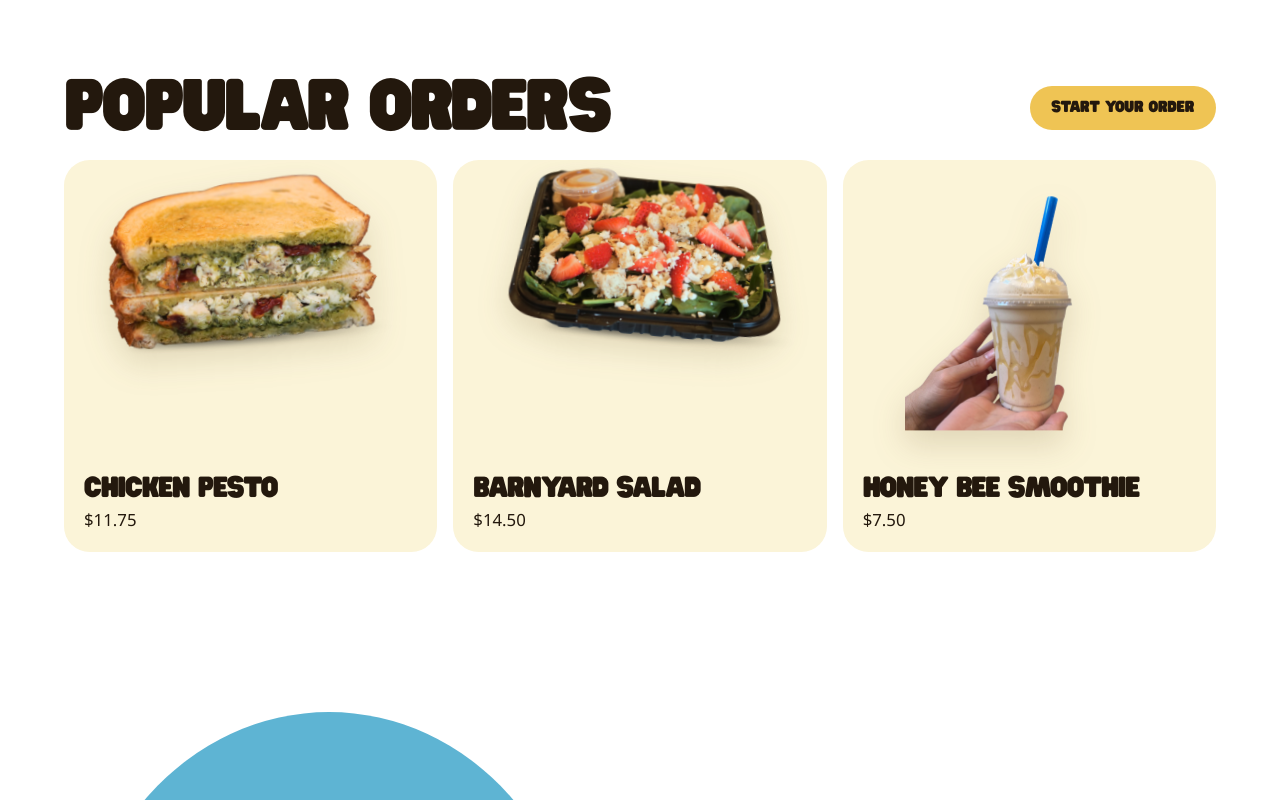
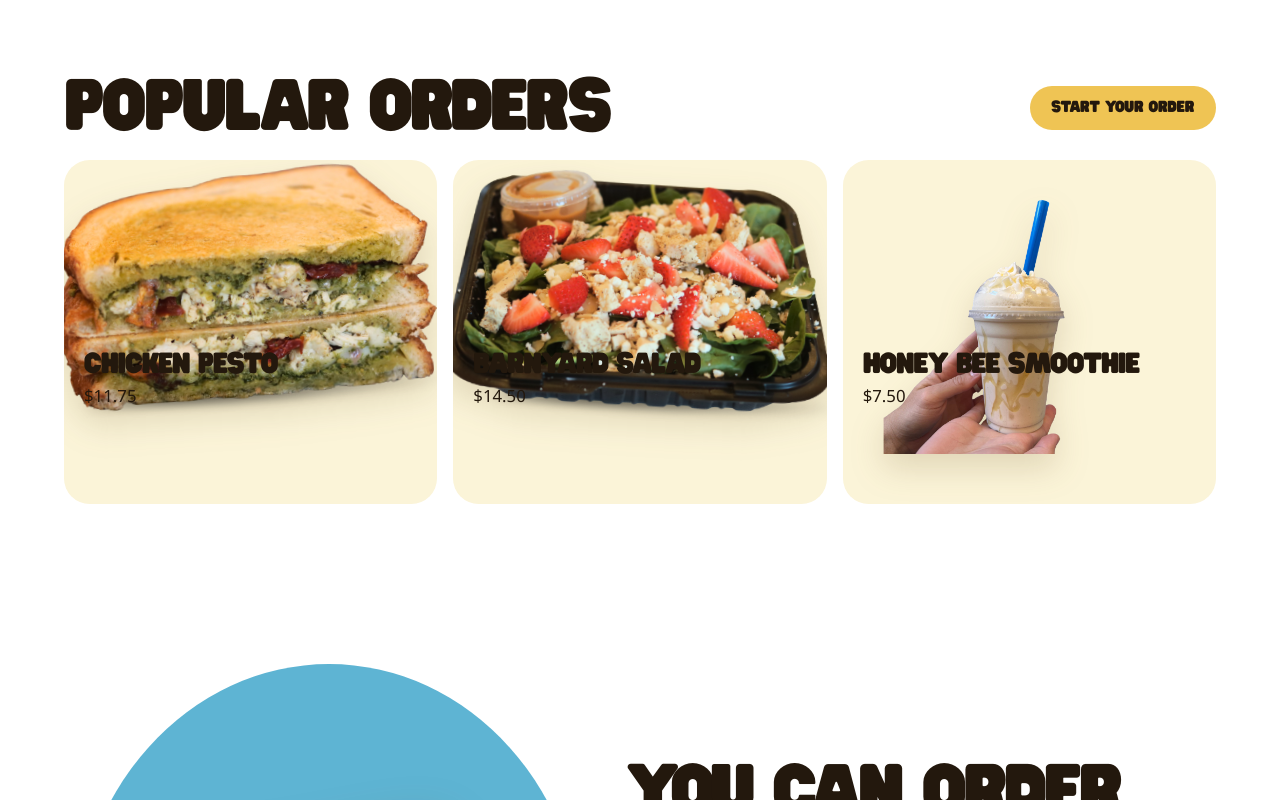
Before and after one commit to andrewchwalik/bluebird, a React (Vite) app: page / in a window 1280 px wide. Shown: the part 760-1560 px from the top of the page. Built offline with nearby package versions, Linux system fonts and the light colour scheme; no server answers.

Commit message:
Unify product card image placement

```diff
--- a/src/App.css
+++ b/src/App.css
@@ -369,7 +369,9 @@ main {
 }
 
 .popular-card {
-  padding: 1.25rem;
+  position: relative;
+  min-height: 21.5rem;
+  padding: 12rem 1.25rem 1.25rem;
   border-radius: 1.6rem;
   background: #fbf4d8;
   overflow: hidden;
@@ -391,6 +393,8 @@ main {
 }
 
 .popular-card h3 {
+  position: relative;
+  z-index: 2;
   margin-bottom: 0.4rem;
   color: #23180d;
   font-family: 'Hit and Run', var(--display);
@@ -400,6 +404,8 @@ main {
 }
 
 .popular-card p {
+  position: relative;
+  z-index: 2;
   color: #23180d;
   font-size: 1.05rem;
 }
@@ -422,44 +428,74 @@ main {
 }
 
 .popular-image {
-  display: flex;
-  align-items: flex-start;
-  justify-content: center;
-  height: 17.5rem;
-  margin-bottom: 1rem;
+  position: absolute;
+  inset: 0 0 auto;
+  height: 12rem;
+  margin: 0;
   overflow: visible;
 }
 
 .popular-image img {
-  width: min(19.5rem, 100%);
+  position: absolute;
+  top: var(--popular-card-top, 0.1rem);
+  left: var(--popular-card-left, 50%);
+  width: var(--popular-card-width, 108%);
+  max-width: none;
   height: auto;
   object-fit: contain;
   filter: drop-shadow(0 0.9rem 1rem rgba(108, 76, 31, 0.18));
   transform-origin: center;
+  transform:
+    translateX(calc(-50% + var(--popular-card-shift-x, 0px)))
+    rotate(var(--popular-card-rotate, 0deg))
+    scale(var(--popular-card-scale, 1));
 }
 
 .popular-image-one img {
-  transform: translate(-0.35rem, -1.5rem) rotate(-3deg) scale(1.02);
+  --popular-card-top: -1.2rem;
+  --popular-card-left: 50%;
+  --popular-card-width: 116%;
+  --popular-card-shift-x: 0px;
+  --popular-card-rotate: -3deg;
+  --popular-card-scale: 1.04;
 }
 
 .popular-image-two img {
-  transform: translate(0.5rem, -1.75rem) scale(0.98) rotate(5deg);
+  --popular-card-top: -0.4rem;
+  --popular-card-left: 50%;
+  --popular-card-width: 112%;
+  --popular-card-shift-x: 0px;
+  --popular-card-rotate: 3deg;
+  --popular-card-scale: 1.04;
 }
 
 .popular-image-three img {
-  transform: translate(0.7rem, -1.35rem) rotate(2deg) scale(1.04);
+  --popular-card-top: -0.85rem;
+  --popular-card-left: 51%;
+  --popular-card-width: 114%;
+  --popular-card-shift-x: 0px;
+  --popular-card-rotate: 1deg;
+  --popular-card-scale: 1.05;
 }
 
 .popular-image-smoothie-strawberry img,
 .popular-image-smoothie-tropical img,
 .popular-image-smoothie-honey-bee img {
-  width: min(15.5rem, 92%);
-  transform: translateY(0.15rem);
+  --popular-card-top: 1.55rem;
+  --popular-card-left: 47%;
+  --popular-card-width: 72%;
+  --popular-card-shift-x: 0px;
+  --popular-card-rotate: 0deg;
+  --popular-card-scale: 1;
 }
 
 .popular-image-smoothie-peanut-butter img {
-  width: min(16rem, 94%);
-  transform: translateY(0.2rem) scale(0.82) rotate(-2deg);
+  --popular-card-top: 1.45rem;
+  --popular-card-left: 47%;
+  --popular-card-width: 74%;
+  --popular-card-shift-x: 0px;
+  --popular-card-rotate: -2deg;
+  --popular-card-scale: 0.82;
 }
 
 .section-art,
@@ -709,7 +745,7 @@ main {
   filter: drop-shadow(0 1rem 1rem rgba(108, 76, 31, 0.18));
   transform-origin: center;
   transform:
-    translateX(calc(-50% + var(--menu-card-shift-x, 80px)))
+    translateX(calc(-50% + var(--menu-card-shift-x, 75px)))
     rotate(var(--menu-card-rotate, 0deg))
     scale(var(--menu-card-scale, 1));
 }
@@ -757,9 +793,10 @@ main {
 .menu-category-image-six img {
   --menu-card-top: 0.45rem;
   --menu-card-left: 50%;
-  --menu-card-width: 78%;
+  --menu-card-width: 92%;
+  --menu-card-shift-x: 0px;
   --menu-card-rotate: 0deg;
-  --menu-card-scale: 1.04;
+  --menu-card-scale: 1.08;
 }
 
 .menu-showcase-footer {
@@ -1591,10 +1628,12 @@ main {
 }
 
 .menu-item-card {
-  min-height: 24rem;
+  min-height: 25rem;
 }
 
 .menu-item-price {
+  position: relative;
+  z-index: 2;
   margin: 0.1rem 0 0.6rem;
   color: #23180d;
   font-family: 'Hit and Run', var(--display);
@@ -1603,6 +1642,8 @@ main {
 }
 
 .menu-item-ingredients {
+  position: relative;
+  z-index: 2;
   margin: 0;
   color: rgba(35, 24, 13, 0.74);
   font-size: 0.98rem;
```
